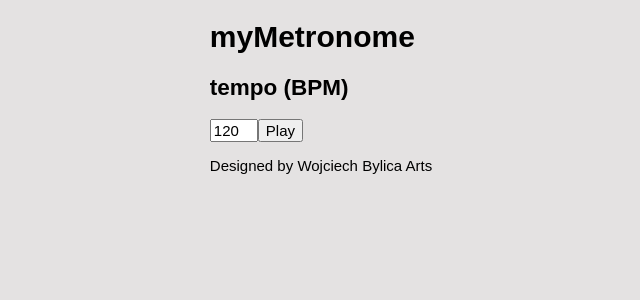
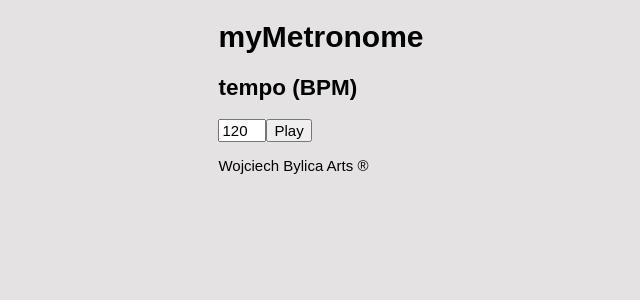
Before and after one commit to WojciechBylica/my-metronome, a React (Create React App) app: page / in a window 1280 px wide. Shown: the top 300 px of the page, without its empty margins (319-959 px from the left). Built offline with nearby package versions, Linux system fonts and the light colour scheme.

Commit message:
text corr

```diff
--- a/src/App.js
+++ b/src/App.js
@@ -47,7 +47,7 @@ function App() {
         <button onClick={SwitchOnOrOff}>{!playSound ? 'Play' : 'Stop'}</button>
       </main>
       <footer>
-        <p>Designed by Wojciech Bylica Arts</p>
+        <p>Wojciech Bylica Arts ®</p>
       </footer>
     </>
   );
```
